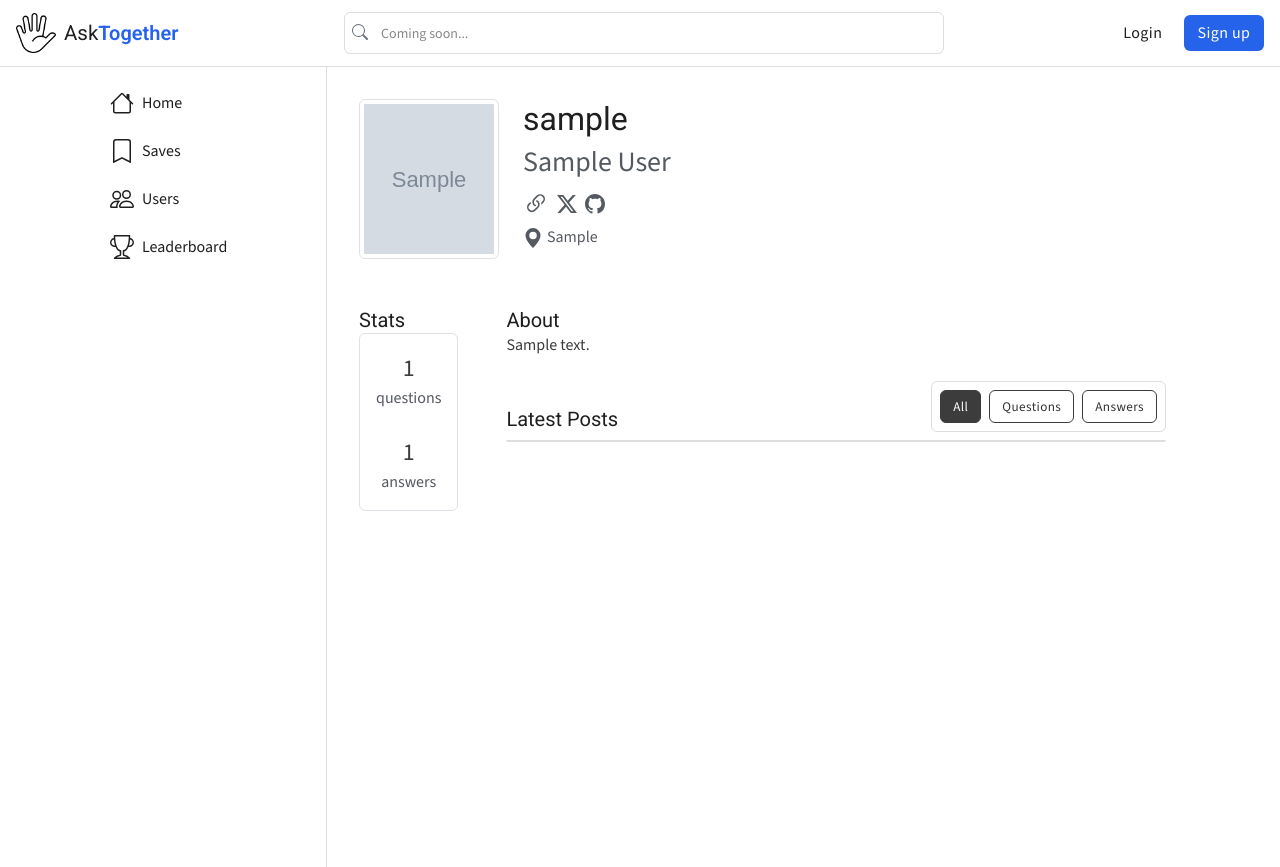
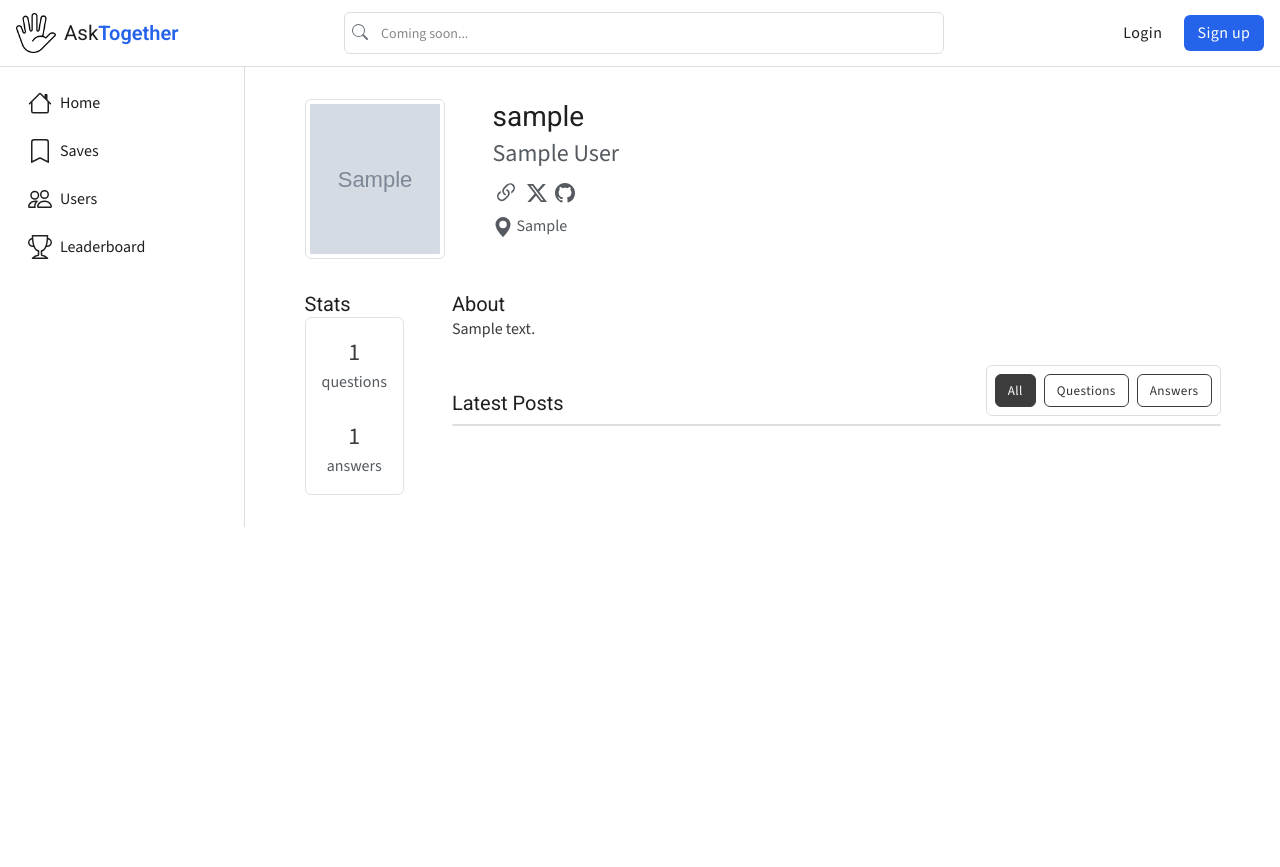
Before and after one commit to rajas19-ita/AskTogether, a Django app: page /users/1/ in a window 1280 px wide. After the commit the page ends 527 px from the top, so only its background shows below. Run offline with Django 5.2, Linux system fonts and the light colour scheme; tables that the repository leaves empty hold one stand-in row (values such as "Sample post"); grey boxes marked "Sample" are stand-in pictures.

Commit message:
WIP: user profile css fixes

```diff
--- a/ask_together/static/ask_together/css/main.css
+++ b/ask_together/static/ask_together/css/main.css
@@ -13,3 +13,4 @@
 
 @import "./pages/home.css";
 @import "./pages/question-detail.css";
+@import "./pages/user-profile.css";
--- /dev/null
+++ b/ask_together/static/ask_together/css/pages/user-profile.css
@@ -0,0 +1,44 @@
+.at-profile__header {
+  display: flex;
+  flex-wrap: wrap;
+  gap: var(--space-5);
+  margin-bottom: var(--space-6);
+}
+
+.at-profile__identity {
+  display: flex;
+  flex-direction: column;
+  margin-left: var(--space-5);
+  flex-grow: 1;
+}
+
+.at-profile__name {
+  font-weight: 400;
+}
+
+.at-profile__title {
+  color: var(--color-text-secondary);
+  font-size: var(--fs-h2);
+  margin-bottom: var(--space-2);
+}
+
+.at-profile__links {
+  list-style-type: none;
+  margin: 0;
+  padding: 0;
+  display: flex;
+  gap: var(--space-2);
+  margin-bottom: var(--space-2);
+  flex-wrap: wrap;
+}
+
+.at-profile__link {
+  color: var(--color-text-secondary);
+}
+
+.at-profile__location {
+  display: flex;
+  color: var(--color-text-secondary);
+  gap: var(--space-1);
+  align-items: flex-end;
+}
--- a/ask_together/templates/ask_together/user_profile.html
+++ b/ask_together/templates/ask_together/user_profile.html
@@ -7,48 +7,53 @@
 
 {% block content %}
     {% include 'ask_together/includes/header.html' %}
-    <div class="container min-vh-100">
-        <div class="at-layout">
+    <main>
+        <div class="layout">
             <div class="at-sidebar-wrapper">
                 {% include 'ask_together/includes/sidebar.html' %}
             </div>
             <div class="at-sidebar-overlay"></div>
-            <main class="at-content-container">
-                <div class="d-flex gap-4 mb-5 flex-wrap">
-                    <div>
+            <div class="at-content-container">
+                <header class="at-profile__header">
                     <img src="{% if object.profile_image %}{{object.profile_image.url}}{% else %}{% static 'ask_together/img/default_profile.jpg' %}{% endif %}" class="img-thumbnail at-avatar-profile" />
-                    </div>
-                    <div class="d-flex flex-column ml-4 flex-grow-1">
-                        <h2 class="fs-2 mb-0 fw-normal">{{object.username}}</h2>
+
+                    <div class="at-profile__identity">
+                        <h1 class="at-profile__name">{{object.username}}</h1>
                         {% if object.title %}
-                            <p class="at-text-secondary fs-3 mb-2">{{object.title}}</p>
+                            <p class="at-profile__title">{{object.title}}</p>
                         {% endif %}
-                        <div class="d-flex gap-2 mb-2 flex-wrap">
+                        <ul class="at-profile__links">
                             {% if object.website %}
-                                <a href="{{object.website}}" target="_blank">
-                                    <svg xmlns="http://www.w3.org/2000/svg" width="26" height="26" fill="currentColor" class="bi bi-link-45deg at-text-secondary" viewBox="0 0 16 16">
+                                <li>
+                                    <a href="{{object.website}}" target="_blank" class="at-profile__link">
+                                        <svg xmlns="http://www.w3.org/2000/svg" width="26" height="26" fill="currentColor" class="bi bi-link-45deg" viewBox="0 0 16 16">
                                             <path d="M4.715 6.542 3.343 7.914a3 3 0 1 0 4.243 4.243l1.828-1.829A3 3 0 0 0 8.586 5.5L8 6.086a1 1 0 0 0-.154.199 2 2 0 0 1 .861 3.337L6.88 11.45a2 2 0 1 1-2.83-2.83l.793-.792a4 4 0 0 1-.128-1.287z"/>
                                             <path d="M6.586 4.672A3 3 0 0 0 7.414 9.5l.775-.776a2 2 0 0 1-.896-3.346L9.12 3.55a2 2 0 1 1 2.83 2.83l-.793.792c.112.42.155.855.128 1.287l1.372-1.372a3 3 0 1 0-4.243-4.243z"/>
                                         </svg>
                                     </a>
+                                </li>
                             {% endif %}
                             {% if object.x_handle %}
-                                <a href="https://x.com/{{object.x_handle}}" target="_blank">
-                                    <svg xmlns="http://www.w3.org/2000/svg" width="20" height="20" fill="currentColor" class="bi bi-twitter-x at-text-secondary" viewBox="0 0 16 16">
+                                <li>
+                                    <a href="https://x.com/{{object.x_handle}}" target="_blank" class="at-profile__link">
+                                        <svg xmlns="http://www.w3.org/2000/svg" width="20" height="20" fill="currentColor" class="bi bi-twitter-x" viewBox="0 0 16 16">
                                             <path d="M12.6.75h2.454l-5.36 6.142L16 15.25h-4.937l-3.867-5.07-4.425 5.07H.316l5.733-6.57L0 .75h5.063l3.495 4.633L12.601.75Zm-.86 13.028h1.36L4.323 2.145H2.865z"/>
                                         </svg>
                                     </a>
+                                </li>
                             {% endif %}
                             {% if object.github %}
-                                <a href="https://github.com/{{object.github}}" target="_blank" class="">
-                                    <svg xmlns="http://www.w3.org/2000/svg" width="20" height="20" fill="currentColor" class="bi bi-github at-text-secondary" viewBox="0 0 16 16">
+                                <li>
+                                    <a href="https://github.com/{{object.github}}" target="_blank" class="at-profile__link">
+                                        <svg xmlns="http://www.w3.org/2000/svg" width="20" height="20" fill="currentColor" class="bi bi-github" viewBox="0 0 16 16">
                                             <path d="M8 0C3.58 0 0 3.58 0 8c0 3.54 2.29 6.53 5.47 7.59.4.07.55-.17.55-.38 0-.19-.01-.82-.01-1.49-2.01.37-2.53-.49-2.69-.94-.09-.23-.48-.94-.82-1.13-.28-.15-.68-.52-.01-.53.63-.01 1.08.58 1.23.82.72 1.21 1.87.87 2.33.66.07-.52.28-.87.51-1.07-1.78-.2-3.64-.89-3.64-3.95 0-.87.31-1.59.82-2.15-.08-.2-.36-1.02.08-2.12 0 0 .67-.21 2.2.82.64-.18 1.32-.27 2-.27s1.36.09 2 .27c1.53-1.04 2.2-.82 2.2-.82.44 1.1.16 1.92.08 2.12.51.56.82 1.27.82 2.15 0 3.07-1.87 3.75-3.65 3.95.29.25.54.73.54 1.48 0 1.07-.01 1.93-.01 2.2 0 .21.15.46.55.38A8.01 8.01 0 0 0 16 8c0-4.42-3.58-8-8-8"/>
                                         </svg>
                                     </a>
+                                </li>
                             {% endif %}
-                        </div>
+                        </ul>
                         {% if object.location %}
-                            <p class="mb-0 d-flex at-text-secondary gap-1 align-items-end">
+                            <p class="at-profile__location">
                                 <span>
                                     <svg xmlns="http://www.w3.org/2000/svg" width="20" height="20" fill="currentColor" class="bi bi-geo-alt-fill at-text-secondary" viewBox="0 0 16 16">
                                         <path d="M8 16s6-5.686 6-10A6 6 0 0 0 2 6c0 4.314 6 10 6 10m0-7a3 3 0 1 1 0-6 3 3 0 0 1 0 6"/>
@@ -65,7 +70,7 @@
                             </a>
                         </div>
                     {% endif %}
-                </div>
+                </header>
                 <div class="d-flex flex-column flex-md-row gap-5">
                     <div class="d-flex flex-column flex-shrink-0">
                         <h3 class="fs-5 fw-normal">Stats</h3>
@@ -112,9 +117,9 @@
                         </div>
                     </div>
                 </div>
-            </main>
             </div>
         </div>
+    </main>
     <script>
         let allPosts = []
         fetch("{% url 'ask_together:get_posts' object.id %}")
```
Lines whose indentation alone changed are shown as unchanged.
